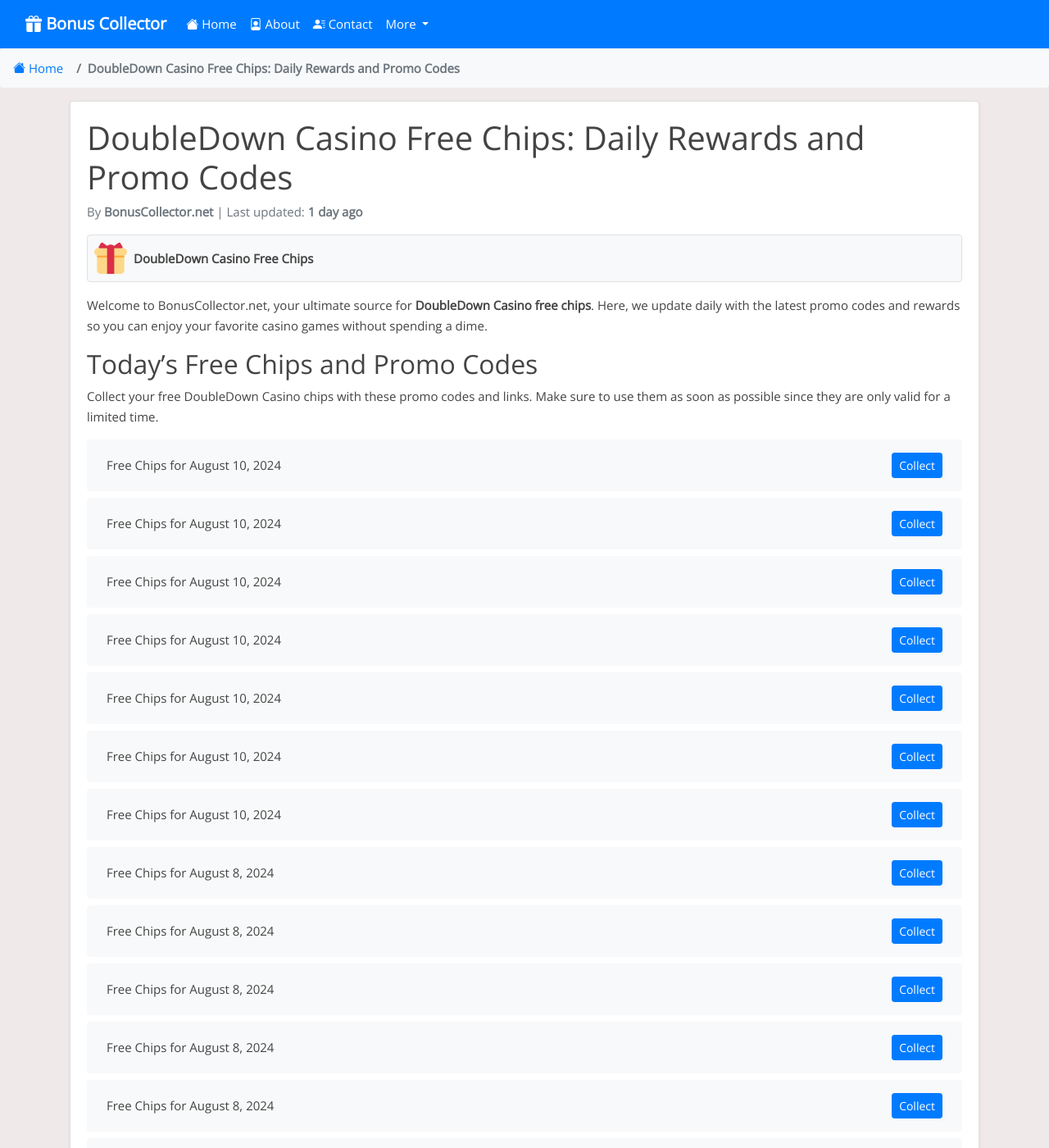
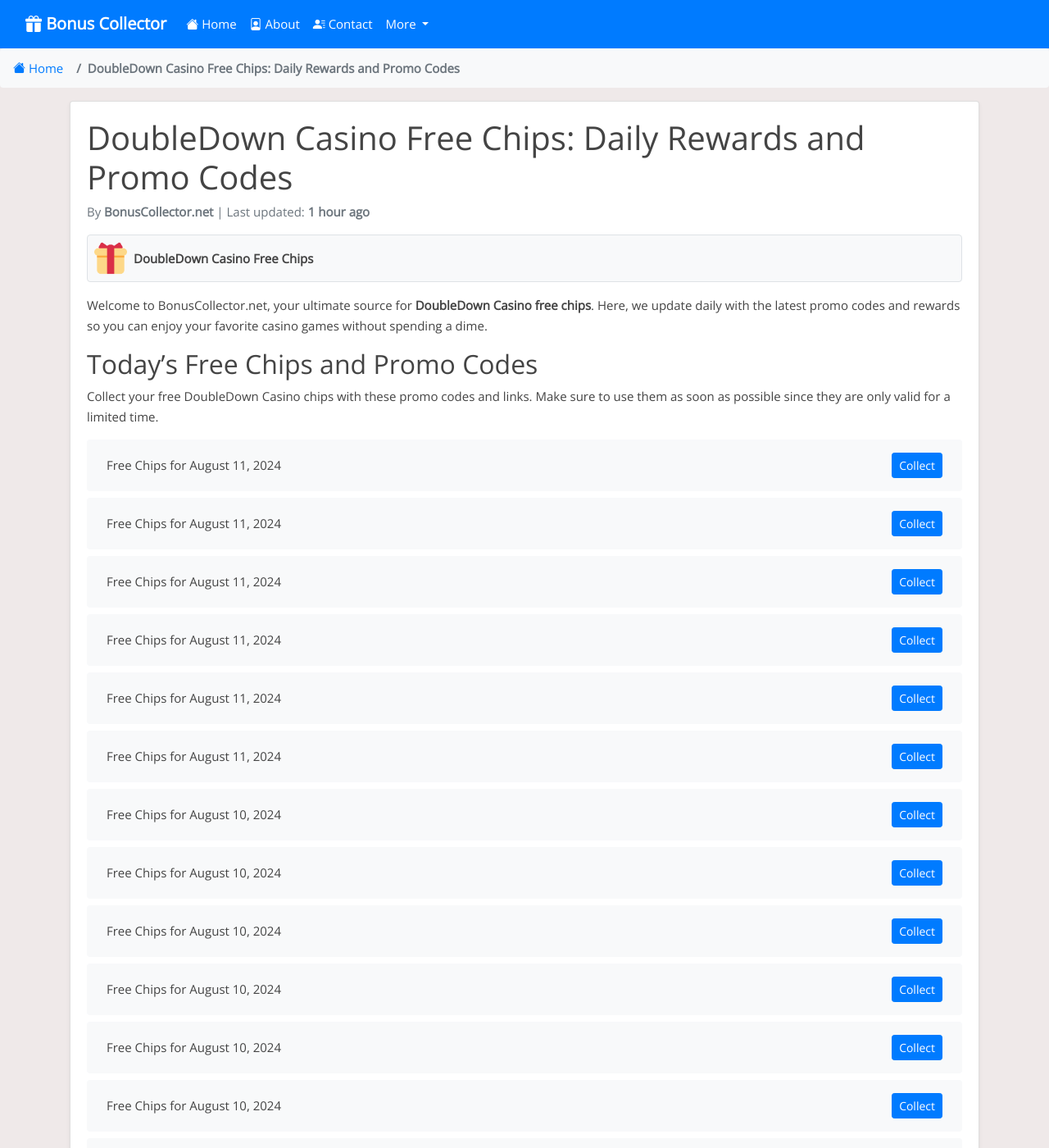
Before and after one commit to Prollad99/bs-net, a Jekyll site: the page built from _posts/2024-07-19-doubledown-casino.md, in a window 1280 px wide and 1400 px high. Shown: the whole window at 82% size. Built offline with Jekyll 4.4.1, drawn with Linux system fonts in a browser that asks for light colours; nearby versions of some CDN libraries; comment, search, counter and statistics services are not loaded; some of the changed text lies outside the part shown.

Commit message:
Update doubledown-casino reward links and last modified date

```diff
--- a/_data/include_files.yml
+++ b/_data/include_files.yml
@@ -35,7 +35,7 @@
   last_modified: 2024-08-10 15:34:11
 
 doubledown-casino.html:
-  last_modified: 2024-08-10 07:03:36
+  last_modified: 2024-08-11 11:07:57
 
 slotomania.html:
   last_modified: 2024-08-11 09:33:20
--- a/_includes/doubledown-casino.html
+++ b/_includes/doubledown-casino.html
@@ -1,4 +1,28 @@
 <ul class="list-group mt-3 mb-4">
+  <li class="list-group-item d-flex justify-content-between align-items-center">
+    <span>Free Chips for August 11, 2024</span>
+    <a href="https://www.doubledowncasino.com/?game=rgs.slots&variant=t8g.pearlDiversFortune2407.468&lineCost=1&pid=VIFZR0O&cid=155108&a_l_skey=sh-0-NS-BQ5nsQBf7O" class="btn btn-primary btn-sm">Collect</a>
+  </li>
+  <li class="list-group-item d-flex justify-content-between align-items-center">
+    <span>Free Chips for August 11, 2024</span>
+    <a href="https://www.doubledowncasino2.com/play?link=SLOTMACHINE.t8g.wildHoneyJackpot2101.300.recommend.pid-JIQQM20.cid-155054&game=rgs.slots&variant=t8g.wildHoneyJackpot2101.300_recommend&lineCost=1&pid=JIQQM20&cid=155054" class="btn btn-primary btn-sm">Collect</a>
+  </li>
+  <li class="list-group-item d-flex justify-content-between align-items-center">
+    <span>Free Chips for August 11, 2024</span>
+    <a href="https://www.doubledowncasino2.com/play?link=SLOTMACHINE.rgs.luckyLarrysLobstermania2Multiway.recommend.pid-1W8TBMY.cid-155052&game=rgs.slots&variant=rgs.luckyLarrysLobstermania2Multiway_recommend&lineCost=200&pid=1W8TBMY&cid=155052" class="btn btn-primary btn-sm">Collect</a>
+  </li>
+  <li class="list-group-item d-flex justify-content-between align-items-center">
+    <span>Free Chips for August 11, 2024</span>
+    <a href="https://www.doubledowncasino2.com/play?link=SLOTMACHINE.t8g.rollingInMoreGold1910.249.recommend.pid-UH34LH9.cid-155051&game=rgs.slots&variant=t8g.rollingInMoreGold1910.249_recommend&lineCost=1&pid=UH34LH9&cid=155051" class="btn btn-primary btn-sm">Collect</a>
+  </li>
+  <li class="list-group-item d-flex justify-content-between align-items-center">
+    <span>Free Chips for August 11, 2024</span>
+    <a href="https://www.doubledowncasino2.com/play?link=SLOTMACHINE.duc.buffaloBash2110.343.recommend.pid-R5SK5HE.cid-155048&game=rgs.slots&variant=duc.buffaloBash2110.343_recommend&lineCost=1&pid=R5SK5HE&cid=155048" class="btn btn-primary btn-sm">Collect</a>
+  </li>
+  <li class="list-group-item d-flex justify-content-between align-items-center">
+    <span>Free Chips for August 11, 2024</span>
+    <a href="https://www.doubledowncasino.com/?game=rgs.slots&variant=rgs.luckyLarrysLobstermania2Multiway_recommend&lineCost=200&pid=LS9XVOL&cid=155106&a_l_skey=sh-0-CY-BQ5nsbfNAJ" class="btn btn-primary btn-sm">Collect</a>
+  </li>
   <li class="list-group-item d-flex justify-content-between align-items-center">
     <span>Free Chips for August 10, 2024</span>
     <a href="https://www.doubledowncasino2.com/play?link=category-hot-shop.pid-E1UUD7B.cid-154997&lobby=casinoLobby-shop&pid=E1UUD7B&cid=154997" class="btn btn-primary btn-sm">Collect</a>
@@ -375,28 +399,4 @@
     <span>Free Chips for Invalid Date</span>
     <a href="https://www.doubledowncasino2.com/play?&pid=WI7GGCY" class="btn btn-primary btn-sm">Collect</a>
   </li>
-  <li class="list-group-item d-flex justify-content-between align-items-center">
-    <span>Free Chips for Invalid Date</span>
-    <a href="https://www.doubledowncasino2.com/play?&pid=JEMVDSE" class="btn btn-primary btn-sm">Collect</a>
-  </li>
-  <li class="list-group-item d-flex justify-content-between align-items-center">
-    <span>Free Chips for Invalid Date</span>
-    <a href="https://www.doubledowncasino2.com/play?&pid=WTPKCAQ" class="btn btn-primary btn-sm">Collect</a>
-  </li>
-  <li class="list-group-item d-flex justify-content-between align-items-center">
-    <span>Free Chips for Invalid Date</span>
-    <a href="https://www.doubledowncasino2.com/play?&pid=3LQZVGG" class="btn btn-primary btn-sm">Collect</a>
-  </li>
-  <li class="list-group-item d-flex justify-content-between align-items-center">
-    <span>Free Chips for Invalid Date</span>
-    <a href="https://www.doubledowncasino2.com/play?&pid=XNYFSXB" class="btn btn-primary btn-sm">Collect</a>
-  </li>
-  <li class="list-group-item d-flex justify-content-between align-items-center">
-    <span>Free Chips for Invalid Date</span>
-    <a href="https://www.doubledowncasino2.com/play?&pid=YIRJ3NS" class="btn btn-primary btn-sm">Collect</a>
-  </li>
-  <li class="list-group-item d-flex justify-content-between align-items-center">
-    <span>Free Chips for Invalid Date</span>
-    <a href="https://www.doubledowncasino2.com/play?&pid=E65NS0V" class="btn btn-primary btn-sm">Collect</a>
-  </li>
 </ul>
```
Also changed, not shown: links-json/doubledown-casino.json (+24 -18 lines).
